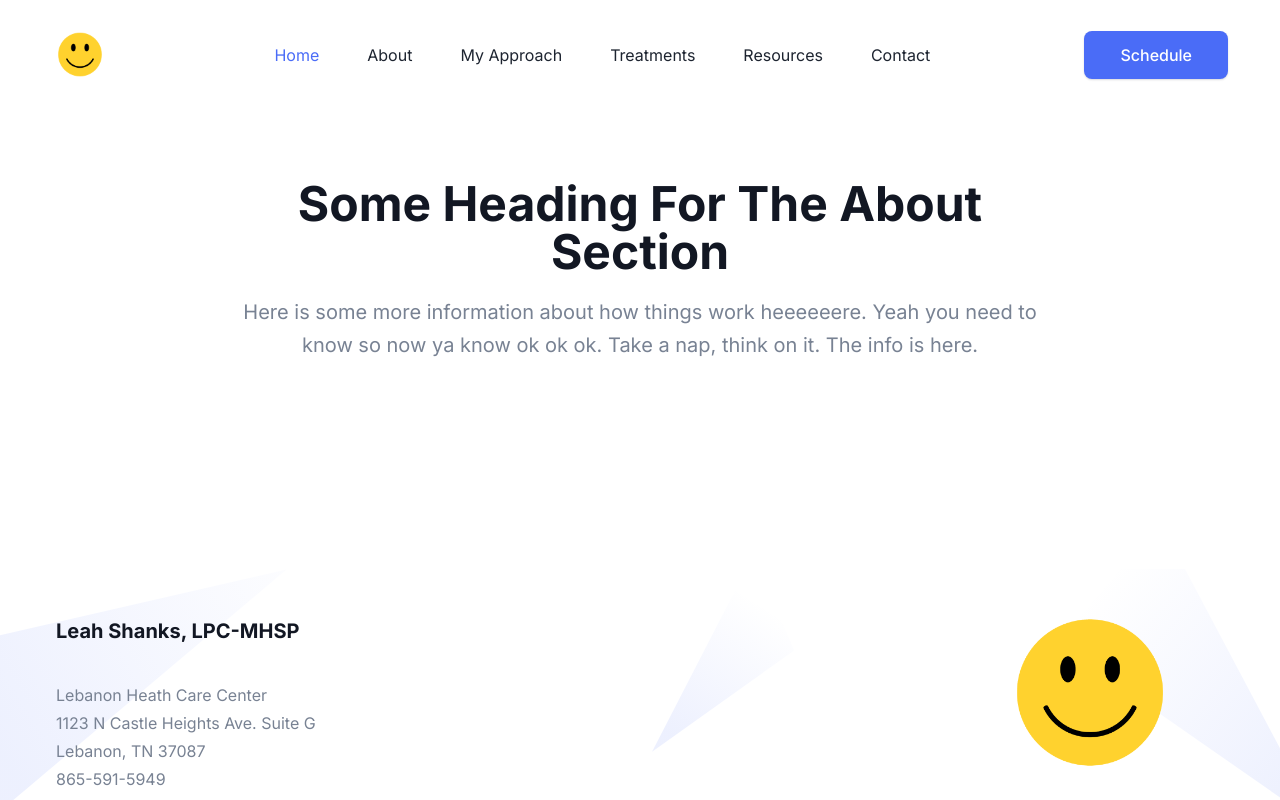
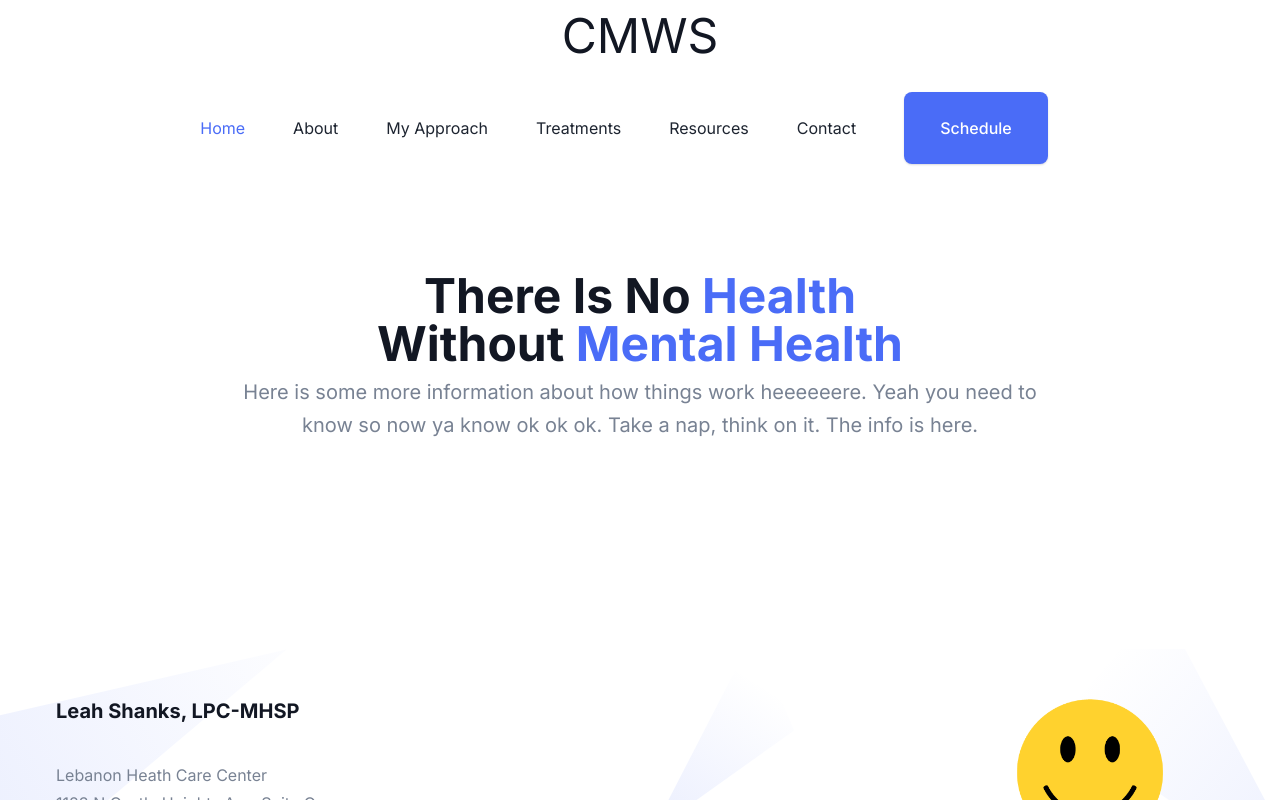
Before and after one commit to courtneyfarzam/CMWS, a Next.js app: page / in a window 1280 px wide. Shown: the top 800 px of the page. Built offline with nearby package versions, Linux system fonts and the light colour scheme.

Commit message:
worked on some styling

```diff
--- a/components/Common/Breadcrumb.tsx
+++ b/components/Common/Breadcrumb.tsx
@@ -9,7 +9,7 @@ const Breadcrumb = ({
 }) => {
     return (
 			<>
-				<section className='relative z-10 overflow-hidden pt-28 lg:pt-[150px]'>
+				<section className='relative z-10 overflow-hidden pt-28 lg:pt-[150px] sm:hidden'>
 					<div className='container'>
 						<div className='-mx-4 flex flex-wrap items-center justify-end'>
 							<div className='w-full px-4 md:w-4/12 lg:w-5/12'>
--- a/components/Header/index.tsx
+++ b/components/Header/index.tsx
@@ -32,37 +32,34 @@ const Header = () => {
 
     return (
 			<>
-				<header className={`header left-0 top-0 z-40 flex w-full items-center
-                ${sticky
-                ? 'fixed z-[9999] bg-white !bg-opacity-30 shadow-sticky backdrop-blur-md transition'
+				<div className='container flex items-center lg:justify-center xl:justify-center'>
+					<div className='nav-logo'>
+						<Link href='/' className='header-logo block w-full py-3'>
+							<h1 className='mb-5 text-xl text-bold text-black sm:text-2xl md:text-5xl'>
+								CMWS
+							</h1>
+						</Link>
+					</div>
+				</div>
+				<header
+					className={`header z-40 flex flex-col w-full items-center
+                ${
+									sticky
+										? 'fixed z-[9999] top-0 left-0 bg-white !bg-opacity-30 shadow-sticky backdrop-blur-md transition ease-in'
 										: 'absolute bg-transparent'
 								}
-                `}>
+                `}
+				>
 					{/* Navbar */}
 					<div className='container'>
-						<div className='relative -mx-4 flex items-center justify-between'>
-							<div className='nav-logo'>
-								<Link
-                                    href='/'
-                                    className={`header-logo block w-full ${sticky ? 'py-5 lg:py-2' : 'py-8'}
-                                `}>
-									<Image
-										src='/images/placeholderLogo.png'
-										alt='Nav Logo'
-										width={100}
-										height={70}
-									/>
-								</Link>
-							</div>
-
-                            <div className='flex w-full items-center justify-center'>
-                                <div className=''>
+						<div className='w-full -mx-4'>
+							<div className='flex items-center justify-center'>
 								{/* Navbar Mobile Menu Button */}
 								<button
 									onClick={navbarToggleHandler}
 									id='navbarToggler'
 									aria-label='Mobile Menu'
-                                        className='absolute right-4 top-1/2 block translate-y-[-50%] rounded-lg px-3 py-[6px] ring-primary focus:ring-2 lg:hidden'
+									className='absolute right-1 -top-12 block translate-y-[-50%] rounded-lg px-2 py-[6px] ring-primary focus:ring-2 lg:hidden'
 								>
 									{/* Hamburger Lines with Animation */}
 									<span
@@ -89,7 +86,8 @@ const Header = () => {
 									id='navbarCollapse'
 									className={`
                                         navbar absolute right-0 z-30 px-6 py-4 w-[250px] rounded border-[.5px] border-body-color/50 bg-white duration-300 lg:visible lg:opacity-100 lg:static lg:w-auto lg:border-none lg:!bg-transparent lg:p-0
-                                            ${navbarOpen
+                                        ${
+																					navbarOpen
 																						? 'visibility top-full opacity-100'
 																						: 'invisible top-[120%] opacity-0'
 																				}
@@ -105,9 +103,12 @@ const Header = () => {
 														className={`
                                                     flex py-2 text-base
                                                     lg:mr-0 lg:inline-flex lg:px-0 lg:py-6
-                                                        ${usePathName === navItem.path
+                                                    ${
+																											usePathName ===
+																											navItem.path
 																												? 'text-primary'
-                                                        : 'text-dark hover:text-primary'}
+																												: 'text-dark hover:text-primary'
+																										}
                                                     `}
 													>
 														{navItem.title}
@@ -119,20 +120,27 @@ const Header = () => {
 												)}
 											</li>
 										))}
+										<li className='group relative'>
+											<Link
+												href='https://leah-shanks.clientsecure.me/'
+												className='ease-in-up shadow-btn hover:shadow-btn-hover hidden rounded-lg bg-primary px-8 py-2 text-base font-medium text-white transition duration-300 hover:bg-opacity-90 md:block md:px-6 lg:px-0 xl:px-9
+                                                flex-1 lg:mr-0 lg:inline-flex  lg:py-6'
+											>
+												Schedule
+											</Link>
+										</li>
 									</ul>
 								</nav>
 							</div>
 						</div>
 						{/* Make Appointment Button */}
-                            <div className='flex items-center justify-end sm:mr-3 pr-16 lg:pr-0'>
+						<div className='flex items-center pr-16 lg:pr-0'>
 							<Link
-                                    href='#LINKTOAPPTS'
-                                    className='ease-in-up shadow-btn hover:shadow-btn-hover hidden rounded-lg bg-primary px-8 py-3 text-base font-medium text-white transition duration-300 hover:bg-opacity-90 md:block md:px-6 lg:px-6 xl:px-9'
+								href='https://leah-shanks.clientsecure.me/'
+								className='ease-in-up shadow-btn hover:shadow-btn-hover hidden rounded-lg bg-primary px-8 py-3 text-base font-medium text-white transition duration-300 hover:bg-opacity-90 lg:px-0 xl:px-9'
 							>
-                                    Schedule</Link>
-                            </div>
-
-
+								Schedule
+							</Link>
 						</div>
 					</div>
 				</header>
--- a/components/Header/navData.tsx
+++ b/components/Header/navData.tsx
@@ -36,7 +36,7 @@ const navData: Nav[] = [
 		title: 'Contact',
 		path: '/contact',
 		newTab: false,
-	},
+	}
 ];
 
 export default navData;
--- a/components/Hero/index.tsx
+++ b/components/Hero/index.tsx
@@ -3,13 +3,17 @@ const Hero = () => {
 			<>
 				<section
 					id='home'
-					className='relative z-10 overflow-hidden bg-white pb-16 pt-[120px] md:pb-[120px] md:pt-[150px] xl:pb-[160px] xl:pt-[180px] 2xl:pb-[200px] 2xl:pt-[210px]'
+					className='relative z-10 overflow-hidden bg-white pt-8 lg:pb-16 lg:pt-[120px] md:pb-[120px] md:pt-[150px] xl:pb-[160px] xl:pt-[180px] 2xl:pb-[200px] 2xl:pt-[210px]'
 				>
 					<div className='container'>
 						<div className='-mx-4 flex flex-wrap'>
 							<div className='w-full px-4'>
 								<div className='mx-auto max-w-[800px] text-center'>
-									<h1 className='mb-5 text-3xl font-bold leading-tight text-black sm:text-4xl md:text-5xl'>Some Heading For The About Section</h1>
+									<h1 className='mb-5 text-3xl font-bold leading-tight text-black xs:mb-2 sm:text-4xl md:text-5xl'>
+										There Is No <span className='text-primary'>Health</span>
+										<br />
+										Without <span className='text-primary'>Mental Health</span>
+									</h1>
 
 									<p className='mb-12 text-base !leading-relaxed text-body-color sm:text-lg md:text-xl'>
 										Here is some more information about how things work
```
Lines whose indentation alone changed are shown as unchanged.
